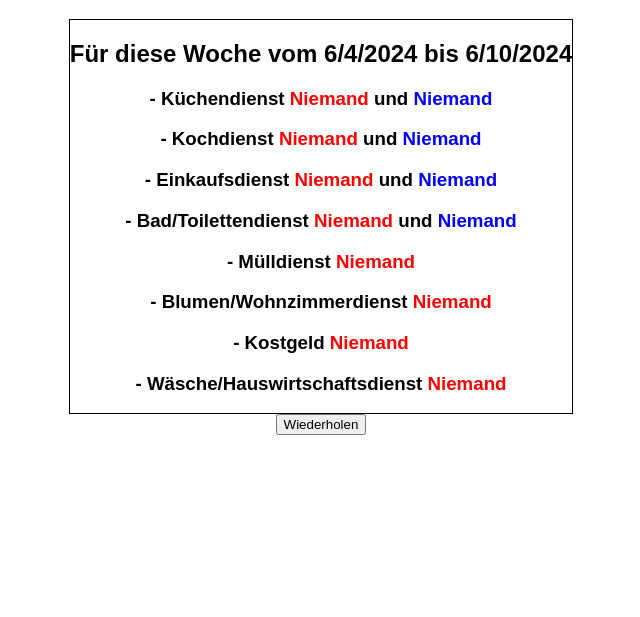
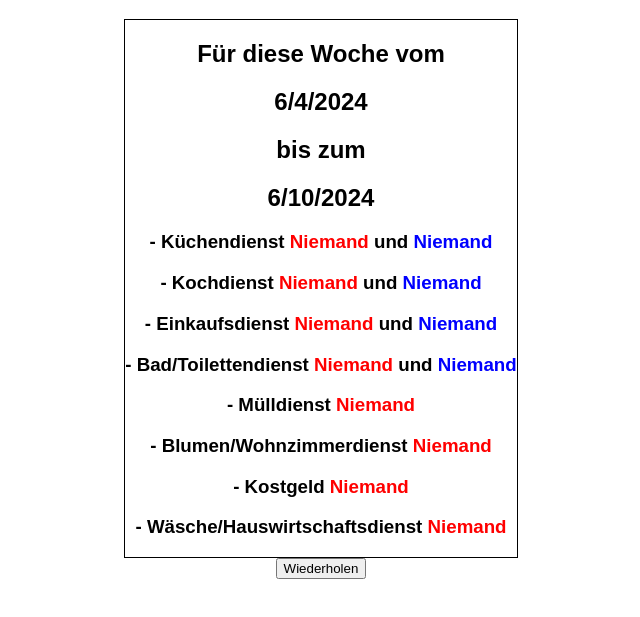
Before and after one commit to Uuodenson/gruppendienste.github.io, a plain HTML site: page index.html in a window 1280 px wide. Shown: the part 61-678 px from the top of the page, without its empty margins (319-959 px from the left). Drawn offline with Linux system fonts and the light colour scheme.

Commit message:
Update index.html

```diff
--- a/index.html
+++ b/index.html
@@ -40,7 +40,10 @@
 <body>
     <h1 class="title">Gruppendienste</h1>
     <div class="container">
-        <h2 class="title">Für diese Woche vom <span id="first">Datum</span> bis <span id="second">Datum</span></h2>
+        <h2 class="title">Für diese Woche vom</h2>
+        <h2 id="first">Datum</h2>
+        <h2>bis zum</h2>
+        <h2 id="second">Datum</h2>
         <h3>- Küchendienst <span id="1" class="one">Niemand</span> <span class="between">und</span> <span id="2"
                 class="two">Niemand</span></h3>
         <h3>- Kochdienst <span id="3" class="one">Niemand</span> <span class="between">und</span> <span id="4"
```
